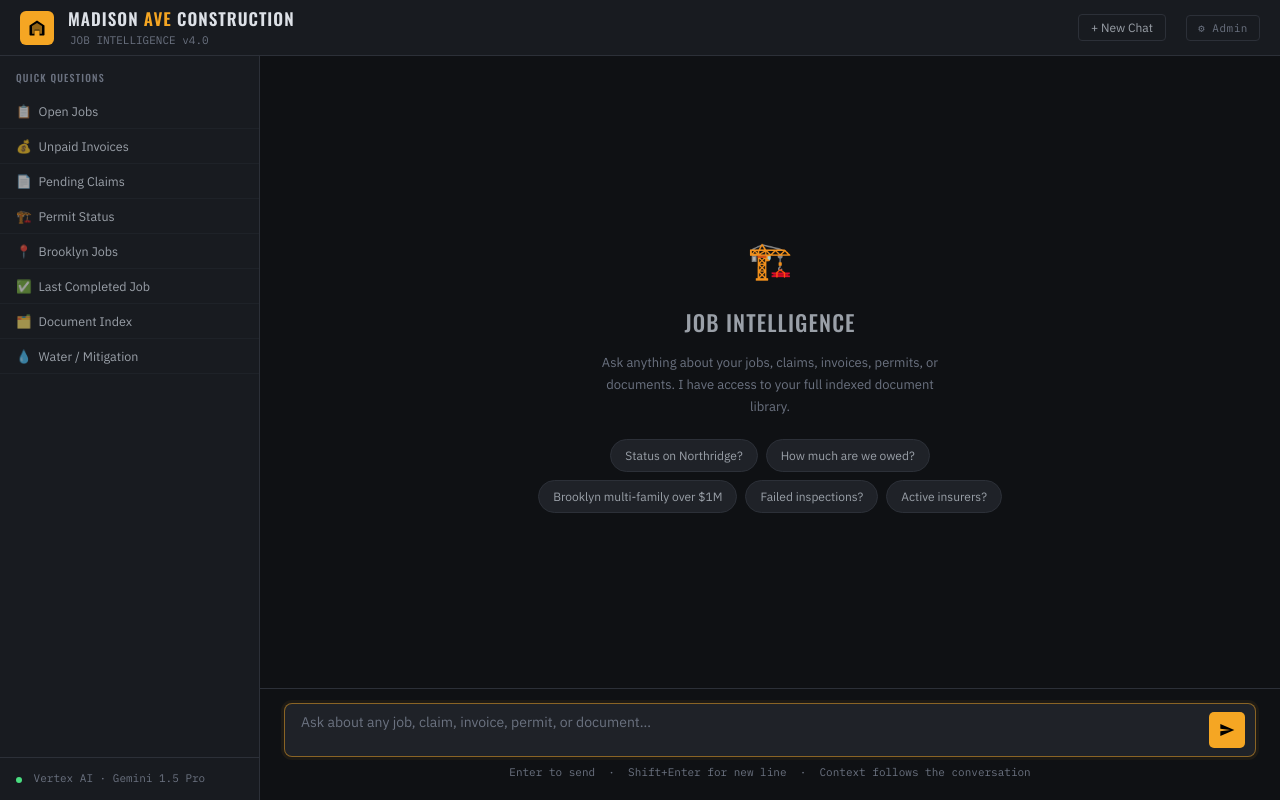
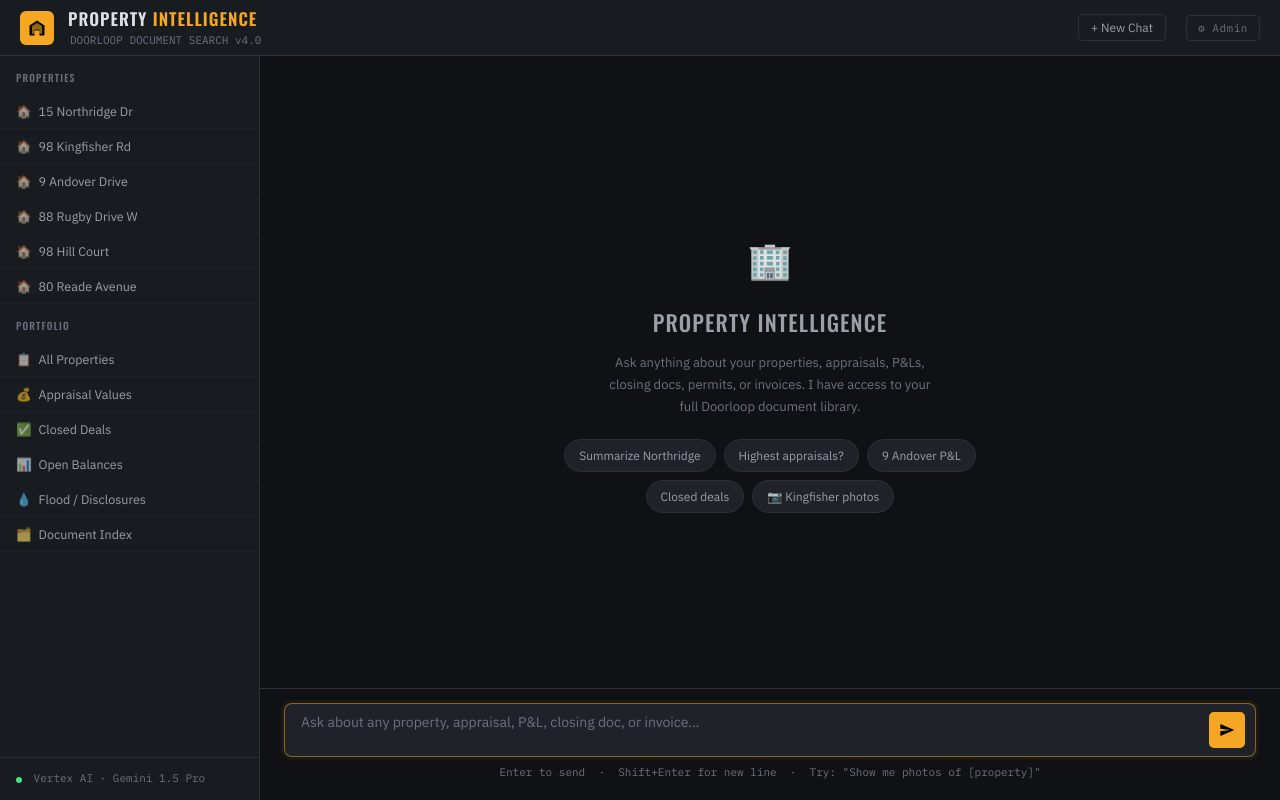
Before and after one commit to Locnar68/HarrisPepe, a Flask app: template scripts/templates/bob_chat.html in a window 1280 px wide. Run offline with Flask 3, Linux system fonts and the light colour scheme; the template is opened without the code that fills it, so the values that code supplies are empty.

Commit message:
feat: property-specific sidebar + auto-creds in .env
- bob_chat.html: sidebar updated for real estate portfolio
  (Northridge, Kingfisher, Andover, Rugby, Hill Court, Reade)
- Two sections: Properties (per-property deep dives) + Portfolio (cross-property)
- Welcome chips: appraisals, P&L, closed deals, photos
- Input hint updated to show photo card feature
- report.py: GOOGLE_CLOUD_PROJECT + cron helper vars written to .env

```diff
--- a/scripts/templates/bob_chat.html
+++ b/scripts/templates/bob_chat.html
@@ -3,7 +3,7 @@
 <head>
 <meta charset="UTF-8"/>
 <meta name="viewport" content="width=device-width, initial-scale=1.0"/>
-<title>Madison Ave — Job Intelligence</title>
+<title>Property Intelligence — Job Dashboard</title>
 <link rel="preconnect" href="https://fonts.googleapis.com"/>
 <link href="https://fonts.googleapis.com/css2?family=Oswald:wght@400;500;600&family=IBM+Plex+Sans:wght@300;400;500&family=IBM+Plex+Mono:wght@400;500&display=swap" rel="stylesheet"/>
 <style>
@@ -788,8 +712,8 @@
       </svg>
     </div>
     <div>
-      <div class="header-title">Madison <span>Ave</span> Construction</div>
-      <div class="header-sub">JOB INTELLIGENCE v4.0</div>
+      <div class="header-title">Property <span>Intelligence</span></div>
+      <div class="header-sub">DOORLOOP DOCUMENT SEARCH v4.0</div>
     </div>
     <div class="header-divider"></div>
     <div class="job-context-badge" id="jobContextBadge">
@@ -802,31 +726,46 @@
 
   <!-- ── Sidebar ─────────────────────────────────────────────────────────── -->
   <aside class="sidebar">
-    <div class="sidebar-section">Quick Questions</div>
+    <div class="sidebar-section">Properties</div>
 
-    <button class="quick-btn" onclick="sendQuick('Which jobs are still open?')">
-      <span class="icon">📋</span>Open Jobs
+    <button class="quick-btn" onclick="sendQuick('Give me a full summary of 15 Northridge Drive — appraisal, P&L, permits, and status.')">
+      <span class="icon">🏠</span>15 Northridge Dr
     </button>
-    <button class="quick-btn" onclick="sendQuick('Do we have any unpaid invoices or outstanding balances?')">
-      <span class="icon">💰</span>Unpaid Invoices
+    <button class="quick-btn" onclick="sendQuick('What is the appraisal value and closing status of 98 Kingfisher Road?')">
+      <span class="icon">🏠</span>98 Kingfisher Rd
     </button>
-    <button class="quick-btn" onclick="sendQuick('Any insurance claims still waiting on adjuster response?')">
-      <span class="icon">📄</span>Pending Claims
+    <button class="quick-btn" onclick="sendQuick('Show me the P&L and any open invoices for 9 Andover Drive.')">
+      <span class="icon">🏠</span>9 Andover Drive
     </button>
-    <button class="quick-btn" onclick="sendQuick('Are there any permits expiring soon?')">
-      <span class="icon">🏗️</span>Permit Status
+    <button class="quick-btn" onclick="sendQuick('What is the status of 88 Rugby Drive West — closing docs, appraisal, any liens?')">
+      <span class="icon">🏠</span>88 Rugby Drive W
     </button>
-    <button class="quick-btn" onclick="sendQuick('What jobs are we currently working on in Brooklyn?')">
-      <span class="icon">📍</span>Brooklyn Jobs
+    <button class="quick-btn" onclick="sendQuick('Summarize 98 Hill Court — P&L, statements, and closing package.')">
+      <span class="icon">🏠</span>98 Hill Court
     </button>
-    <button class="quick-btn" onclick="sendQuick('Give me a summary of the most recent job we completed.')">
-      <span class="icon">✅</span>Last Completed Job
+    <button class="quick-btn" onclick="sendQuick('What documents do we have for 80 Reade Avenue and what is the financial summary?')">
+      <span class="icon">🏠</span>80 Reade Avenue
     </button>
-    <button class="quick-btn" onclick="sendQuick('What documents do we have indexed right now?')">
+
+    <div class="sidebar-section">Portfolio</div>
+
+    <button class="quick-btn" onclick="sendQuick('List all properties we have documents for and give me a one-line status on each.')">
+      <span class="icon">📋</span>All Properties
+    </button>
+    <button class="quick-btn" onclick="sendQuick('Which properties have appraisals and what are the appraised values?')">
+      <span class="icon">💰</span>Appraisal Values
+    </button>
+    <button class="quick-btn" onclick="sendQuick('Show me all properties that have closing packages — which ones have closed?')">
+      <span class="icon">✅</span>Closed Deals
+    </button>
+    <button class="quick-btn" onclick="sendQuick('Which properties have outstanding invoices or unpaid balances?')">
+      <span class="icon">📊</span>Open Balances
+    </button>
+    <button class="quick-btn" onclick="sendQuick('Are there any flood disclosures or environmental issues across the portfolio?')">
+      <span class="icon">💧</span>Flood / Disclosures
+    </button>
+    <button class="quick-btn" onclick="sendQuick('What documents do we have indexed right now? List by property.')">
       <span class="icon">🗂️</span>Document Index
-    </button>
-    <button class="quick-btn" onclick="sendQuick('Any jobs with water damage that need mitigation follow-up?')">
-      <span class="icon">💧</span>Water / Mitigation
     </button>
 
     <div class="sidebar-spacer"></div>
@@ -840,24 +779,24 @@
   <main class="chat-area">
     <div class="messages" id="messages">
       <div class="welcome" id="welcome">
-        <div class="welcome-icon">🏗️</div>
-        <h2>Job Intelligence</h2>
-        <p>Ask anything about your jobs, claims, invoices, permits, or documents. I have access to your full indexed document library.</p>
+        <div class="welcome-icon">🏢</div>
+        <h2>Property Intelligence</h2>
+        <p>Ask anything about your properties, appraisals, P&amp;Ls, closing docs, permits, or invoices. I have access to your full Doorloop document library.</p>
         <div class="welcome-examples">
-          <span class="example-chip" onclick="sendQuick('What\'s the status on the Northridge property?')">
-            Status on Northridge?
+          <span class="example-chip" onclick="sendQuick('Give me a full summary of 15 Northridge Drive.')">
+            Summarize Northridge
           </span>
-          <span class="example-chip" onclick="sendQuick('How much are we owed on active jobs?')">
-            How much are we owed?
+          <span class="example-chip" onclick="sendQuick('Which properties have the highest appraised values?')">
+            Highest appraisals?
           </span>
-          <span class="example-chip" onclick="sendQuick('Find all Brooklyn multi-family properties over $1M')">
-            Brooklyn multi-family over $1M
+          <span class="example-chip" onclick="sendQuick('Show me the P&L for 9 Andover Drive.')">
+            9 Andover P&amp;L
           </span>
-          <span class="example-chip" onclick="sendQuick('Any failed inspections in the last 6 months?')">
-            Failed inspections?
+          <span class="example-chip" onclick="sendQuick('Which deals have closed? Show me the closing packages.')">
+            Closed deals
           </span>
-          <span class="example-chip" onclick="sendQuick('What insurance companies are we currently dealing with?')">
-            Active insurers?
+          <span class="example-chip" onclick="sendQuick('Show me photos of 98 Kingfisher Road.')">
+            📷 Kingfisher photos
           </span>
         </div>
       </div>
@@ -868,7 +807,7 @@
         <textarea
           id="queryInput"
           rows="1"
-          placeholder="Ask about any job, claim, invoice, permit, or document…"
+          placeholder="Ask about any property, appraisal, P&amp;L, closing doc, or invoice…"
           onkeydown="handleKey(event)"
           oninput="autoResize(this)"
         ></textarea>
@@ -876,7 +815,7 @@
           <svg viewBox="0 0 24 24"><path d="M2 21L23 12 2 3v7l15 2-15 2v7z"/></svg>
         </button>
       </div>
-      <div class="input-hint">Enter to send &nbsp;·&nbsp; Shift+Enter for new line &nbsp;·&nbsp; Context follows the conversation</div>
+      <div class="input-hint">Enter to send &nbsp;·&nbsp; Shift+Enter for new line &nbsp;·&nbsp; Try: "Show me photos of [property]"</div>
     </div>
   </main>
 
@@ -1065,45 +1004,6 @@
   if (t) t.remove();
 }
 
-function buildMediaTray(mediaLinks) {
-  if (!mediaLinks || !mediaLinks.length) return '';
-
-  const cards = mediaLinks.map(m => {
-    if (m.type === 'photos') {
-      const countLabel = m.count ? `${m.count} images` : 'images available';
-      const url = m.url || '#';
-      return `<a class="media-card photo-card" href="${escHtml(url)}" target="_blank" rel="noopener">
-        <div class="media-card-icon">📷</div>
-        <div class="media-card-body">
-          <div class="media-card-title">${escHtml(m.property || 'Property Photos')}</div>
-          <div class="media-card-sub">${escHtml(countLabel)}</div>
-          <div class="media-card-action">View in OneDrive →</div>
-        </div>
-      </a>`;
-    }
-    if (m.type === 'document') {
-      const sizeLabel = m.size_mb ? `${m.size_mb.toFixed(1)} MB PDF` : 'Document';
-      const url = m.url || '#';
-      const shortTitle = (m.title || 'Document').replace(/\.[^.]+$/, '');
-      return `<a class="media-card doc-card" href="${escHtml(url)}" target="_blank" rel="noopener">
-        <div class="media-card-icon">📄</div>
-        <div class="media-card-body">
-          <div class="media-card-title" title="${escHtml(m.title || '')}">${escHtml(shortTitle)}</div>
-          <div class="media-card-sub">${escHtml(sizeLabel)}</div>
-          <div class="media-card-action">Open Document →</div>
-        </div>
-      </a>`;
-    }
-    return '';
-  }).filter(Boolean);
-
-  if (!cards.length) return '';
-  return `<div class="media-tray">
-    <div class="media-tray-label">📎 Related files</div>
-    ${cards.join('')}
-  </div>`;
-}
-
 function appendAiMessage(data) {
   const msgs = document.getElementById('messages');
   const conf = data.confidence || 'none';
@@ -1118,9 +1018,6 @@
         ${data.sources.map(s => `<span class="source-chip" title="${escHtml(s)}">${escHtml(s)}</span>`).join('')}
        </div>`
     : '';
-
-  // Media tray (photos + document links)
-  const mediaTrayHtml = buildMediaTray(data.media_links);
 
   // Follow-ups
   const followupsHtml = (data.suggested_followups || []).length
@@ -1144,7 +1041,6 @@
           : ''}
       </div>
       ${sourcesHtml}
-      ${mediaTrayHtml}
       ${followupsHtml}
     </div>`;
   msgs.appendChild(div);
```
Also changed, not shown: other parts of scripts/templates/bob_chat.html (+0 -76 lines), phase4/bob_chat.html (+50 -154 lines).
